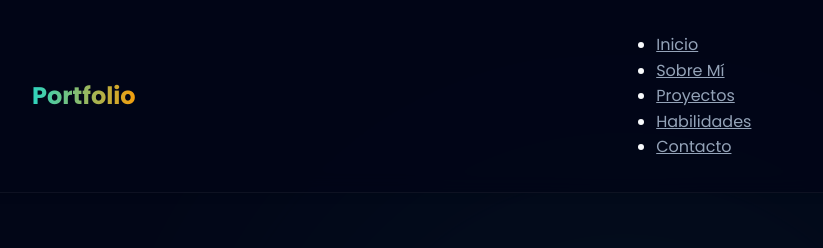
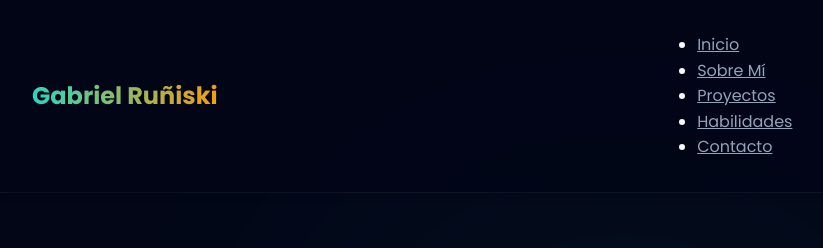
Before and after one commit to JGR2563/JGR2563.github.io, a plain HTML site: page index.html in a window 1280 px wide. Shown: the top 248 px of the page, without its empty margins (16-839 px from the left). Drawn offline with Linux system fonts and the light colour scheme.

Commit message:
Updated name to Gabriel Ruñiski in index.html

```diff
--- a/index.html
+++ b/index.html
@@ -12,7 +12,7 @@
     <!-- Header -->
     <header class="header">
         <nav class="nav-container">
-            <div class="logo">Portfolio</div>
+            <div class="logo">Gabriel Ruñiski</div>
             <ul class="nav-links">
                 <li><a href="#inicio">Inicio</a></li>
                 <li><a href="#sobre-mi">Sobre Mí</a></li>
@@ -193,7 +193,7 @@
 
     <!-- Footer -->
     <footer class="footer">
-        <p>&copy; 2024 Tu Nombre - Todos los derechos reservados</p>
+        <p>&copy; 2024 Gabriel Ruñiski - Todos los derechos reservados</p>
         <div class="social-links">
             <a href="#"><i class="fab fa-github"></i></a>
             <a href="#"><i class="fab fa-linkedin"></i></a>
```
